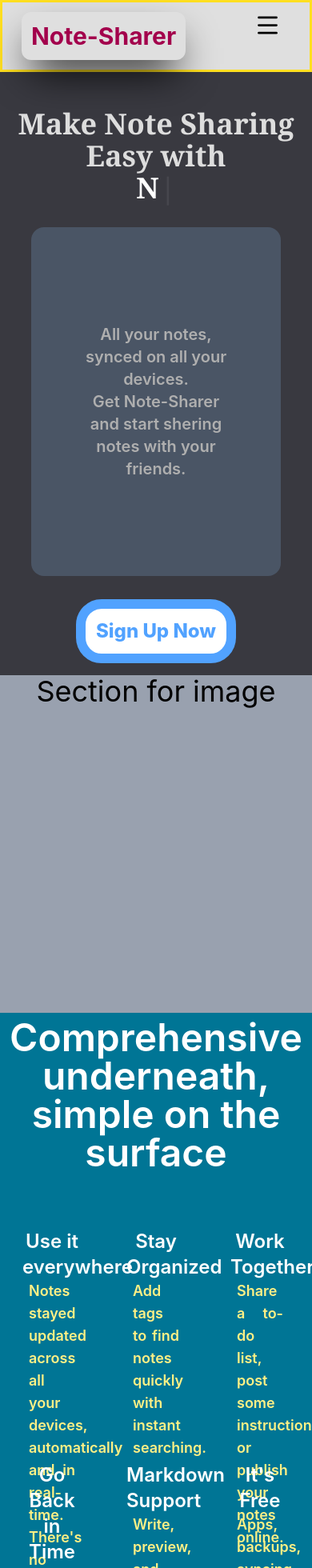
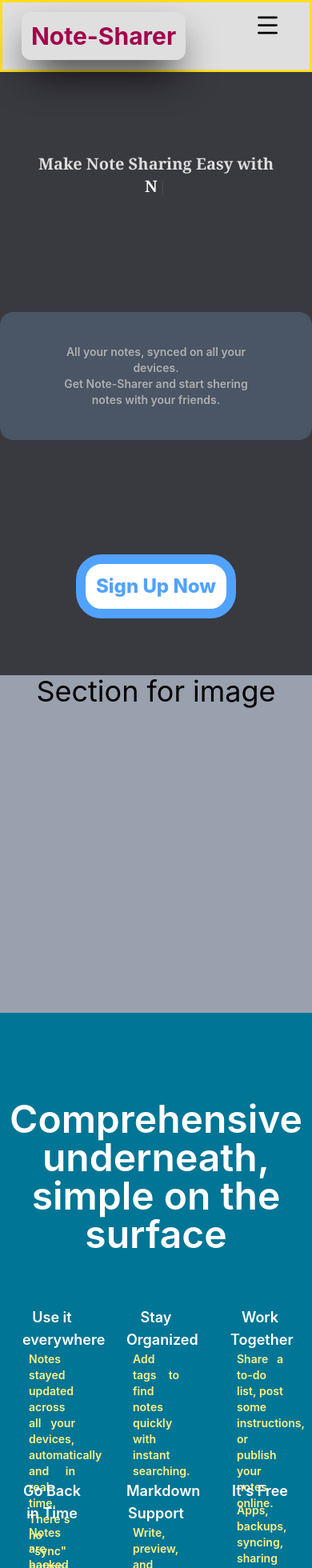
Before and after one commit to yashukaSan/Note-sharing-app, a React (Vite) app in the folder client/: page / in a window 390 px wide. Shown: the top 1960 px of the page at 80% size. Built offline with nearby package versions, Linux system fonts and the light colour scheme.

Commit message:
Refactor MainPage layout and styling adjustments

```diff
--- a/client/components/MainPage.tsx
+++ b/client/components/MainPage.tsx
@@ -68,8 +68,8 @@ export default function MainPage():JSX.Element {
         <Header />
       </motion.div>
 
-      <section className="h-screen pt-30 bg-[#393940] grid items-center">
-        <h1 className="text-4xl text-center text-[#dddddd] font-bold font-serif ">
+      <section className="min-h-screen pt-30 bg-[#393940] grid items-center">
+        <h1 className="md:text-4xl text-xl text-center text-[#dddddd] font-bold font-serif ">
           Make Note Sharing Easy with
           <br />{" "}
           <span className="text-white" >
@@ -84,7 +84,7 @@ export default function MainPage():JSX.Element {
             />
           </span>
         </h1>
-        <p className="text-center hover:text-[#efefef] hover:bg-gray-500 text-xl px-16 text-[#afafaf] font-semibold bg-gray-600 p-30 rounded-2xl w-[80%] m-auto ">
+        <p className="text-center flex justify-center hover:text-[#efefef] md:h-full hover:bg-gray-500 text-sm md:text-xl px-16 text-[#afafaf] font-semibold bg-gray-600 text-center py-10 md:p-30 rounded-2xl md:w-[80%] md:m-auto ">
           All your notes, synced on all your devices.
           <br /> Get Note-Sharer and start shering notes with your friends.
         </p>
@@ -93,9 +93,9 @@ export default function MainPage():JSX.Element {
         </button>
       </section>
 
-      <section className="h-[50vh] bg-gray-400 text-4xl text-center " >Section for image</section>
+      <section className="min-h-[50vh] bg-gray-400 text-4xl text-center " >Section for image</section>
 
-      <section className="h-screen max-w-250 m-auto bg-cyan-700 text-2xl flex flex-col justify-center gap-12 item-center text-center text-yellow-300 font-semibold ">
+      <section className="min-h-[100vh] max-w-250 m-auto bg-cyan-700 text-2xl flex flex-col justify-center gap-12 item-center text-center text-yellow-300 font-semibold ">
         <h1 className="text-5xl text-white" >Comprehensive underneath,<br/> simple on the surface</h1>
         <ul className="grid h-[70%] md:h-[50%] grid-cols-3 px-6 gap-12" >
           {
@@ -109,10 +109,10 @@ export default function MainPage():JSX.Element {
                   className="md:h-[25%] h-[40%] p-1 text-justify hover:bg-cyan-600 animation items-center duration-600 rounded-t-xl "
                   key={`list-${ind}`}
                 >
-                  <h5 className="text-white text-2xl text-center ">
+                  <h5 className="text-white md:text-2xl text-lg text-center ">
                     {item.h5}
                   </h5>
-                  <p className="text-yellow-200 text-lg hover:bg-cyan-800 h-[12.5vh] rounded-b-xl px-2 ">
+                  <p className="text-yellow-200 md:text-lg text-sm hover:bg-cyan-800 h-[12.5vh] rounded-b-xl px-2 ">
                     {item.p}
                   </p>
                 </motion.li>
```
